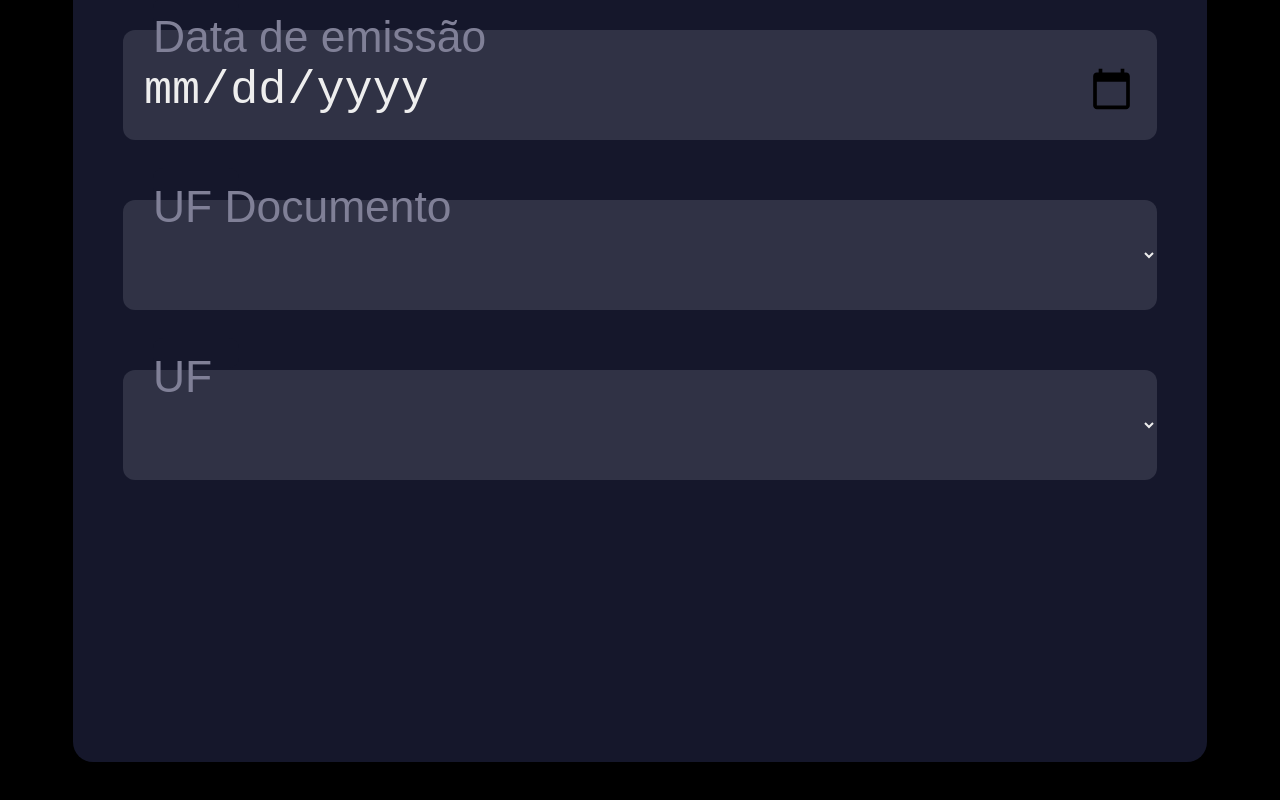
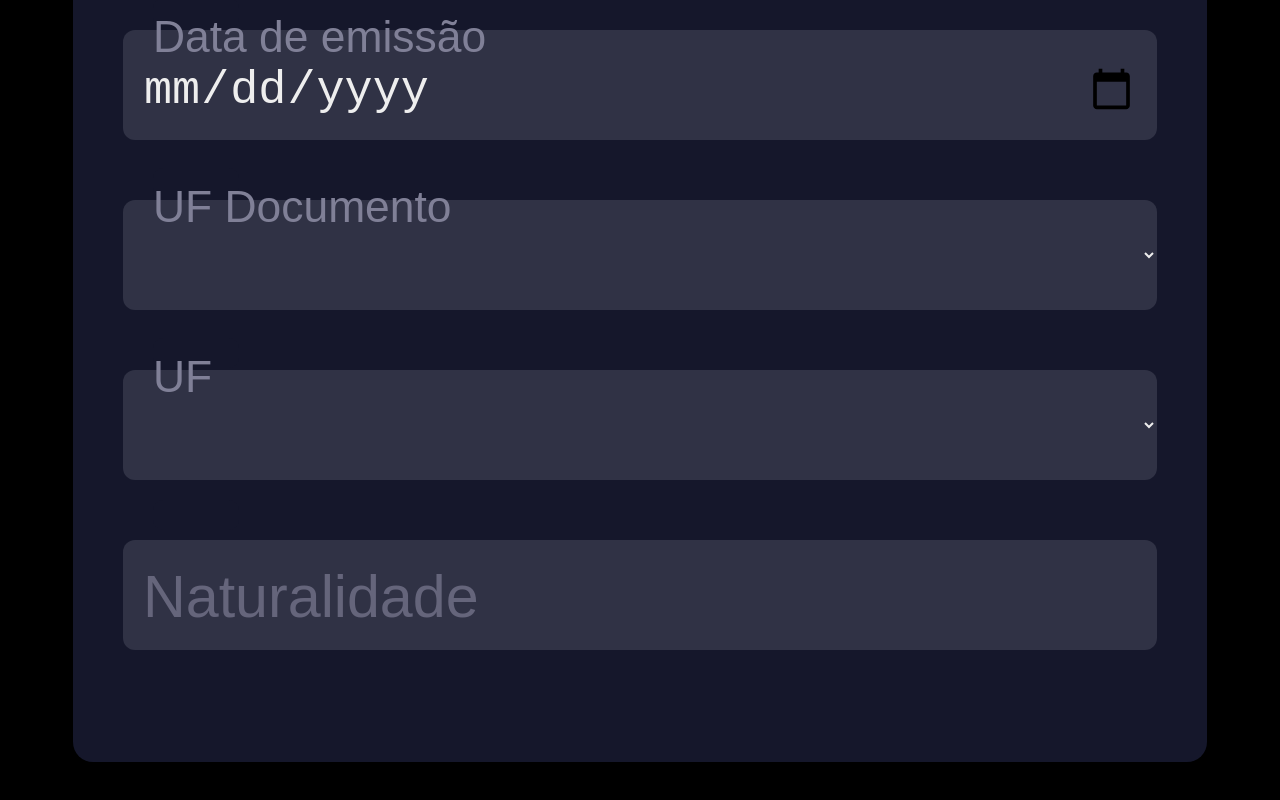
Before and after one commit to giovanesantiago/FormularioRoyal, a React (Create React App) app: page / in a window 1280 px wide. Shown: the part 2588-3388 px from the top of the page. Built offline with nearby package versions, Linux system fonts and the light colour scheme.

Commit message:
Pagina 2 em andamento prt2

```diff
--- a/src/componentes/form1.jsx
+++ b/src/componentes/form1.jsx
@@ -2,7 +2,7 @@ import React from "react"
 import { ReactDOM } from "react"
 import style from "../css/style.css"
 import { cpf, tel, nasc, entrada } from "../validações/validaçõesPag1"
-import { nome, rg, emissao } from "../validações/validaçõesPag2"
+import { nome, rg, emissao, naturalidade } from "../validações/validaçõesPag2"
 
 
 
@@ -34,6 +34,8 @@ class Form1 extends React.Component {
             messageNoValidoUFDOC: '',
             uf: '',
             messageNoValidoUF: '',
+            naturalidade: '',
+            messageNoValidoNATURALIDADE: '',
 
         }
 
@@ -136,7 +138,13 @@ class Form1 extends React.Component {
                 this.setState({messageNoValidoUF: ''})
             }
         }
-
+        if(name === 'naturalidade'){
+            if(naturalidade(value) && value !== ''){
+                this.setState({messageNoValidoNATURALIDADE: ''})
+            }else{
+                this.setState({messageNoValidoNATURALIDADE: 'NATURALIDADE INVALIDA'})
+            }
+        }
     }
 
     handleOnChange(e) {
@@ -224,6 +232,15 @@ class Form1 extends React.Component {
         }
         if(name === 'uf'){
             this.setState({[name]: value})
+        }
+        if(name === 'naturalidade'){
+            if(naturalidade(value)){
+                this.setState({messageNoValidoNATURALIDADE: ''})
+                this.setState({[name]: value})
+                console.log(value)
+            }else{
+                this.setState({[name]: ''})
+            }
         }
 
 
@@ -441,6 +458,13 @@ class Form1 extends React.Component {
                        <label className="placeholder" htmlFor="firsname">UF</label>
                        <div className="error messageNaoValido">{this.state.messageNoValidoUF}</div>
                    </div>
+                   {/* NATURALIDADE */}
+                   <div className="input-container ic1">
+                       <input name="naturalidade" onChange={this.handleOnChange} onBlur={this.handleOnblur} type="text" className="input" placeholder=" "/>
+                       <div className="cut"></div>
+                       <label className="placeholder" htmlFor="firsname">Naturalidade</label>
+                       <div className="error">{this.state.messageNoValidoNATURALIDADE}</div>
+                   </div>
 
                 </form>
             </div>
--- a/src/validações/validaçõesPag2.js
+++ b/src/validações/validaçõesPag2.js
@@ -33,4 +33,15 @@ function emissao(value){
     }
 }
 
-export { nome, rg, emissao }
+function naturalidade(value) {
+    const temNumero = value.search(RegExp('[0-9]')) > -1
+    const temCaract = value.search(RegExp('[.!@#$%^&*()-+]')) > -1
+
+    if(!temCaract && !temNumero) {
+        return true
+    }else {
+        return false
+    }
+}
+
+export { nome, rg, emissao, naturalidade }
```
Also changed, not shown: algoritmo.txt.
